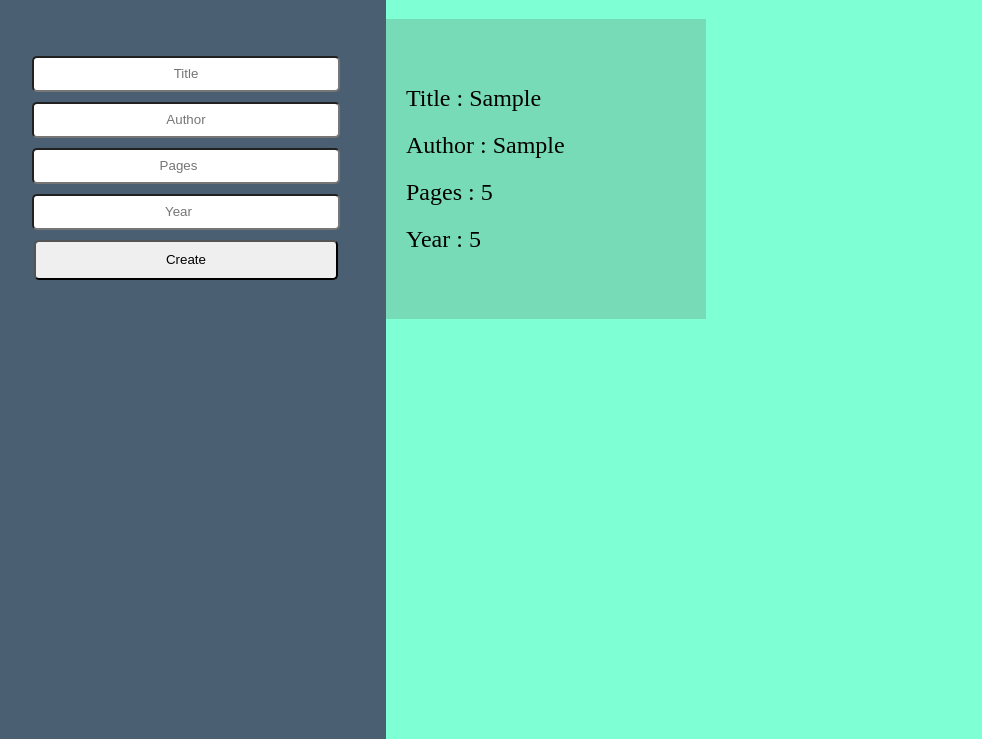
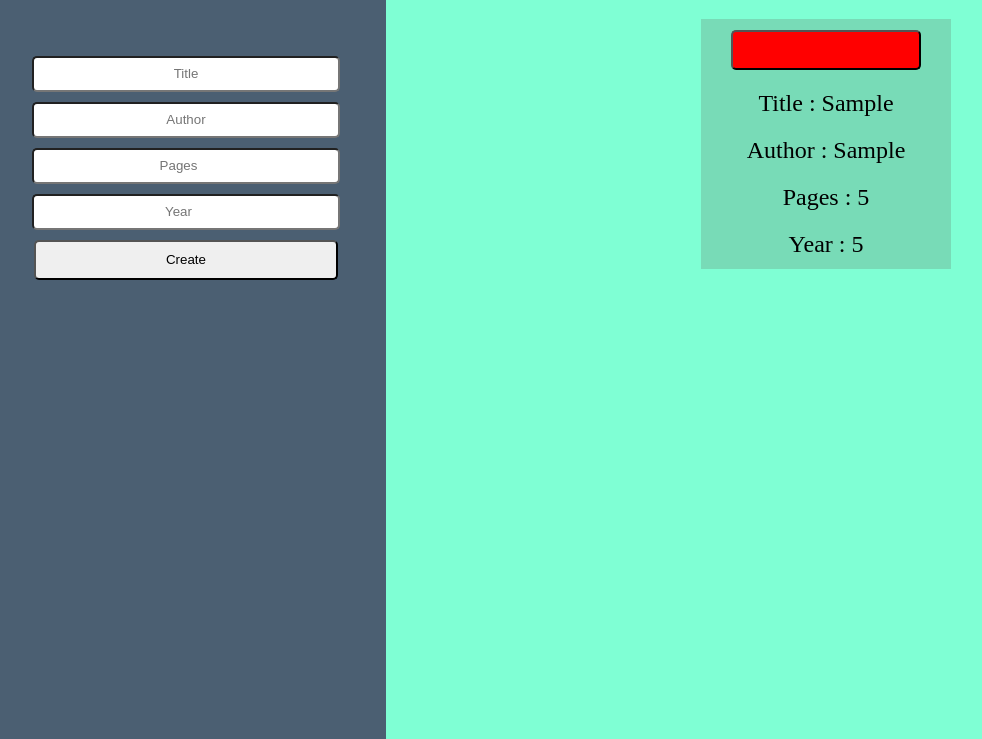
Before and after one commit to Phil-Menard/Library, a plain HTML site: page index.html in a window 1280 px wide. Both pictures are taken after typing "Sample", "Sample", "5", "5" into the empty fields and a click on the button "Create". Shown: the part 61-800 px from the top of the page, without its empty margins (14-996 px from the left). Drawn offline with Linux system fonts and the light colour scheme.

Commit message:
Add close button
Close button works properly, remove the right card every time.

```diff
--- a/script.js
+++ b/script.js
@@ -8,6 +8,7 @@ const yearValue = document.querySelector('#year');
 //VARIABLES
 const values = [titleValue, authorValue, pagesValue, yearValue];
 const books = [];
+
 //EVENT LISTENER
 submitButton.addEventListener('click', getValues);
 
@@ -27,20 +28,33 @@ function getValues(e)    {
     for (let i = 0; i < values.length; i++) {
         values[i].value = "";   //reinitiate the values on the form
     }
-    //add book in main with length-1?
+
 }
 
 function displayBook(title, author, pages, year)   {
+    //create all the divs necessary for the card
     let card = document.createElement('div');
     card.className = "card";
+    let closeButton = document.createElement('button');
+    closeButton.className = "close";
     let titleDiv = document.createElement('div');
     let authorDiv = document.createElement('div');
     let pagesDiv = document.createElement('div');
     let yearDiv = document.createElement('div');
+
+    //add the content from the form to the divs
     titleDiv.textContent = "Title : " + title;
     authorDiv.textContent = "Author : " + author;
     pagesDiv.textContent = "Pages : " + pages;
     yearDiv.textContent = "Year : " + year;
-    card.append(titleDiv, authorDiv, pagesDiv, yearDiv);
+
+    //add the divs to the card, and finally the card to the main
+    card.append(closeButton ,titleDiv, authorDiv, pagesDiv, yearDiv);
     main.appendChild(card);
+
+    closeButton.addEventListener('click', removeCard);
 }
+
+function removeCard()   {
+    this.parentElement.remove();
+}
--- a/styles.css
+++ b/styles.css
@@ -24,6 +24,9 @@ body    {
 
 .main   {
     height: 100%;
+    display: grid;
+    grid-template-columns: repeat(auto-fit, minmax(250px, 1fr));
+    justify-items:center;
 }
 
 .header {
@@ -52,14 +55,17 @@ button  {
 }
 
 .card   {
-    width : 300px;
-    height: 300px;
+    width : 250px;
+    height: 250px;
     background-color : rgba(106, 151, 129, 0.349);
     display: flex;
     flex-direction: column;
-    align-items:flex-start;
+    align-items:center;
     gap: 20px;
     justify-content: center;
     font-size: 24px;
-    padding-left: 20px;
 }
+
+.close  {
+    background-color: red;
+}
```
